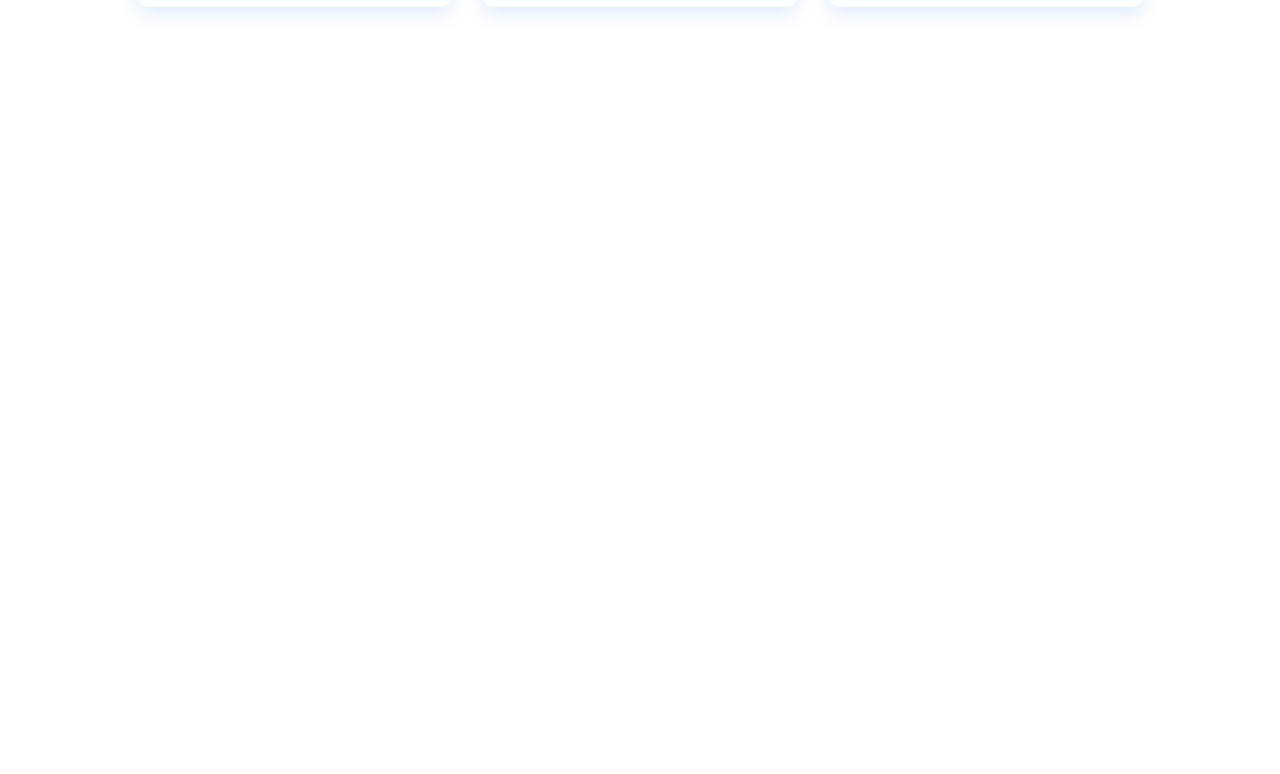
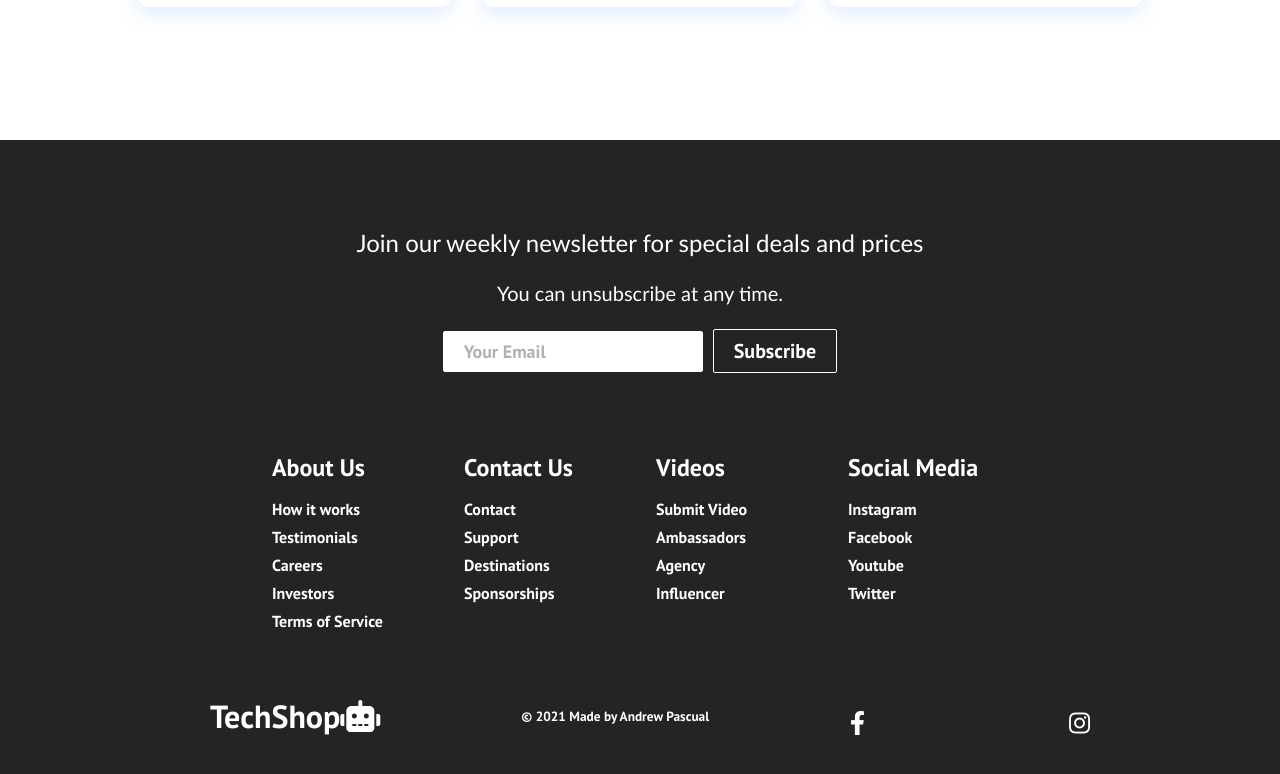
Before and after one commit to andrewjpascual/foodsite, a React (Create React App) app: page / in a window 1280 px wide. Shown: the part 1785-2559 px from the top of the page. Before the commit the page ends 1925 px from the top, so only its background shows below. Built offline with nearby package versions, Linux system fonts and the light colour scheme.

Commit message:
finished footer

```diff
--- /dev/null
+++ b/src/components/Footer/Footer.css
@@ -0,0 +1,161 @@
+.footer-container {
+  background-color: #242424;
+  padding: 4rem 0 2rem 0;
+  display: flex;
+  flex-direction: column;
+  justify-content: center;
+  align-items: center;
+}
+
+.footer-subscription {
+  display: flex;
+  flex-direction: column;
+  justify-content: center;
+  align-self: center;
+  text-align: center;
+  margin-bottom: 24px;
+  padding: 24px;
+  color: #fff;
+}
+
+.footer-subscription > p {
+  font-family: "Trebuchet MS", "Lucida Sans Unicode", "Lucida Grande",
+    "Lucida Sans", Arial, Helvetica, sans-serif;
+}
+
+.footer-subscription-heading {
+  margin-bottom: 24px;
+  font-size: 24px;
+}
+
+.footer-subscription-text {
+  margin-bottom: 24px;
+  font-size: 20px;
+}
+
+.footer-input {
+  padding: 8px 20px;
+  border-radius: 2px;
+  margin-right: 10px;
+  outline: none;
+  border: none;
+  font-size: 18px;
+  margin-bottom: 16px;
+  border: 1px solid #fff;
+}
+
+.footer-links {
+  width: 100%;
+  max-width: 1000px;
+  display: flex;
+  justify-content: center;
+}
+
+.footer-link-wrapper {
+  display: flex;
+}
+
+.footer-link-items {
+  display: flex;
+  flex-direction: column;
+  align-items: flex-start;
+  margin: 16px;
+  text-align: left;
+  width: 160px;
+  box-sizing: border-box;
+}
+
+.footer-link-items h2 {
+  margin-bottom: 16px;
+}
+
+.footer-link-items > h2 {
+  color: #fff;
+}
+
+.footer-link-items a {
+  color: #fff;
+  text-decoration: none;
+  margin-bottom: 0.5rem;
+}
+
+.footer-link-items a:hover {
+  color: #e9e9e9;
+  transition: 0.3s ease-out;
+}
+
+.footer-email-form h2 {
+  margin-bottom: 2rem;
+}
+
+.footer-input::placeholder {
+  color: #b1b1b1;
+}
+
+.social-icon-link {
+  color: #fff;
+  font-size: 24px;
+}
+
+.social-media {
+  max-width: 1000px;
+  width: 100%;
+}
+
+.social-media-wrap {
+  display: flex;
+  justify-content: space-between;
+  align-items: center;
+  width: 90%;
+  max-width: 1000px;
+  margin: 40px auto 0 auto;
+}
+
+.social-icons {
+  display: flex;
+  justify-content: space-between;
+  align-items: center;
+  width: 240px;
+}
+
+.social-logo {
+  color: #fff;
+  justify-self: start;
+  margin-left: 20px;
+  cursor: pointer;
+  text-decoration: none;
+  font-size: 2rem;
+  display: flex;
+  align-items: center;
+  margin-bottom: 16px;
+}
+
+.website-rights {
+  color: #fff;
+  margin-bottom: 16px;
+}
+
+@media screen and (max-width: 820px) {
+  .footer-links {
+    padding-top: 2rem;
+  }
+
+  .footer-input {
+    width: 100%;
+  }
+
+  .btn {
+    width: 100%;
+  }
+
+  .footer-link-wrapper {
+    flex-direction: column;
+  }
+
+  .social-media-wrap {
+    flex-direction: column;
+  }
+}
+
+@media screen and (max-width: 768px) {
+}
--- /dev/null
+++ b/src/components/Footer/Footer.js
@@ -0,0 +1,99 @@
+import React from "react";
+import { Button } from "../Button/Button";
+import "./Footer.css";
+import { Link } from "react-router-dom";
+
+function Footer() {
+  return (
+    <div className="footer-container">
+      <section className="footer-subscription">
+        <p className="footer-subscription-heading">
+          Join our weekly newsletter for special deals and prices
+        </p>
+        <p className="footer-subscription-text">
+          You can unsubscribe at any time.
+        </p>
+        <div className="input-areas">
+          <form>
+            <input
+              type="email"
+              name="email"
+              placeholder="Your Email"
+              className="footer-input"
+            />
+            <Button buttonStyle="btn--outline">Subscribe</Button>
+          </form>
+        </div>
+      </section>
+      <div className="footer-links">
+        <div className="footer-link-wrapper">
+          <div class="footer-link-items">
+            <h2>About Us</h2>
+            <Link to="/sign-up">How it works</Link>
+            <Link to="/">Testimonials</Link>
+            <Link to="/">Careers</Link>
+            <Link to="/">Investors</Link>
+            <Link to="/">Terms of Service</Link>
+          </div>
+          <div class="footer-link-items">
+            <h2>Contact Us</h2>
+            <Link to="/">Contact</Link>
+            <Link to="/">Support</Link>
+            <Link to="/">Destinations</Link>
+            <Link to="/">Sponsorships</Link>
+          </div>
+        </div>
+        <div className="footer-link-wrapper">
+          <div class="footer-link-items">
+            <h2>Videos</h2>
+            <Link to="/">Submit Video</Link>
+            <Link to="/">Ambassadors</Link>
+            <Link to="/">Agency</Link>
+            <Link to="/">Influencer</Link>
+          </div>
+          <div class="footer-link-items">
+            <h2>Social Media</h2>
+            <Link to="/">Instagram</Link>
+            <Link to="/">Facebook</Link>
+            <Link to="/">Youtube</Link>
+            <Link to="/">Twitter</Link>
+          </div>
+        </div>
+      </div>
+
+      <section className="social-media">
+        <div className="social-media-wrap">
+          <div className="footer-logo">
+            <Link className="social-logo">
+              TechShop <i class="fas fa-robot" />
+            </Link>
+          </div>
+          <small className="website-rights">
+            {" "}
+            © 2021 Made by Andrew Pascual
+          </small>
+          <div className="social-icons">
+            <Link
+              class="social-icon-link facebook"
+              to="/"
+              target="_blank"
+              aria-label="Facebook"
+            >
+              <i class="fab fa-facebook-f" />
+            </Link>
+            <Link
+              class="social-icon-link instagram"
+              to="/"
+              target="_blank"
+              aria-label="Instagram"
+            >
+              <i class="fab fa-instagram" />
+            </Link>
+          </div>
+        </div>
+      </section>
+    </div>
+  );
+}
+
+export default Footer;
--- a/src/pages/Home.js
+++ b/src/pages/Home.js
@@ -1,6 +1,7 @@
 import React from "react";
 import "../App.css";
 import Cards from "../components/Cards/Cards";
+import Footer from "../components/Footer/Footer";
 import Hero from "../components/Hero/Hero";
 
 function Home() {
@@ -8,6 +9,7 @@
     <>
       <Hero />
       <Cards />
+      <Footer />
     </>
   );
 }
```
